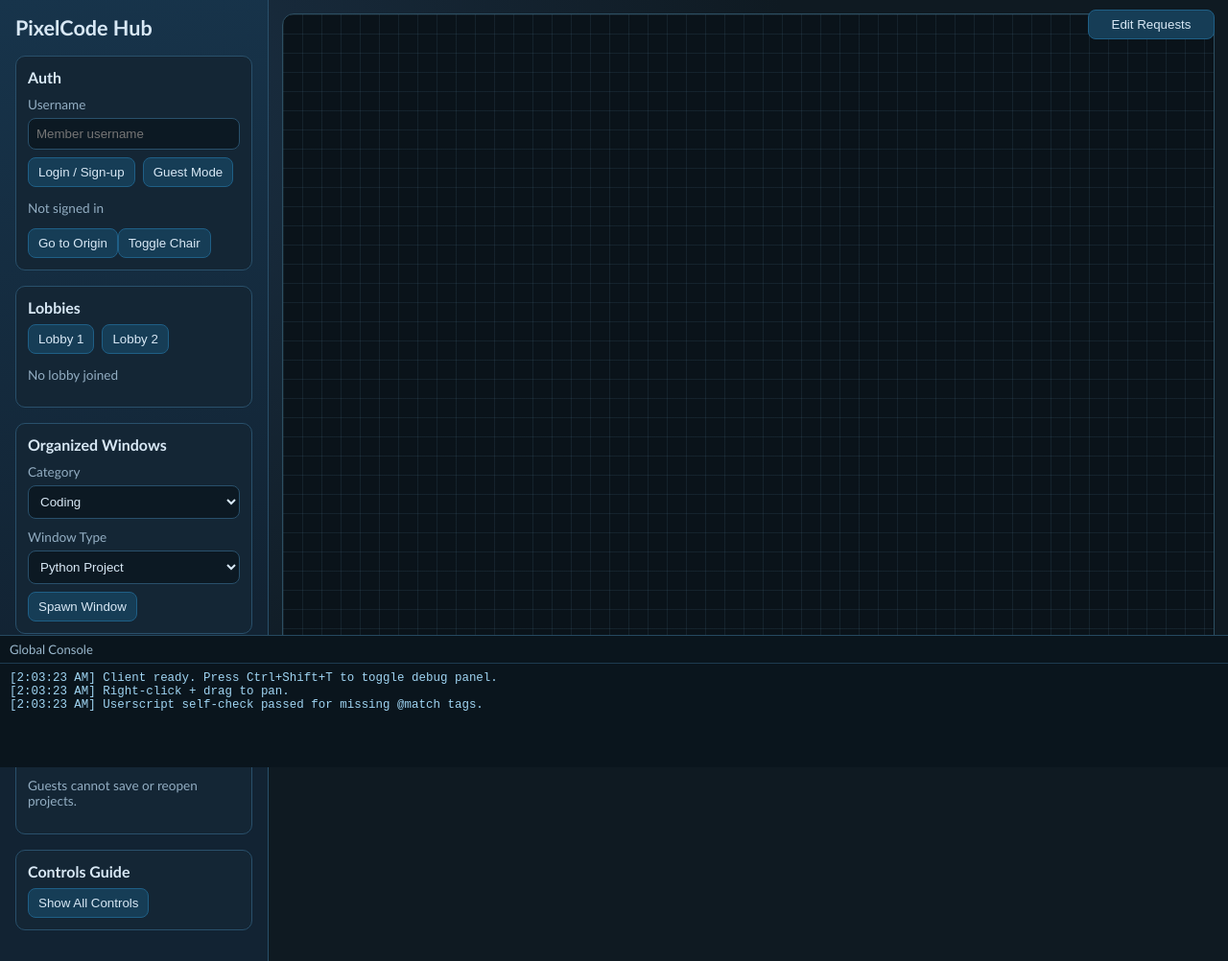
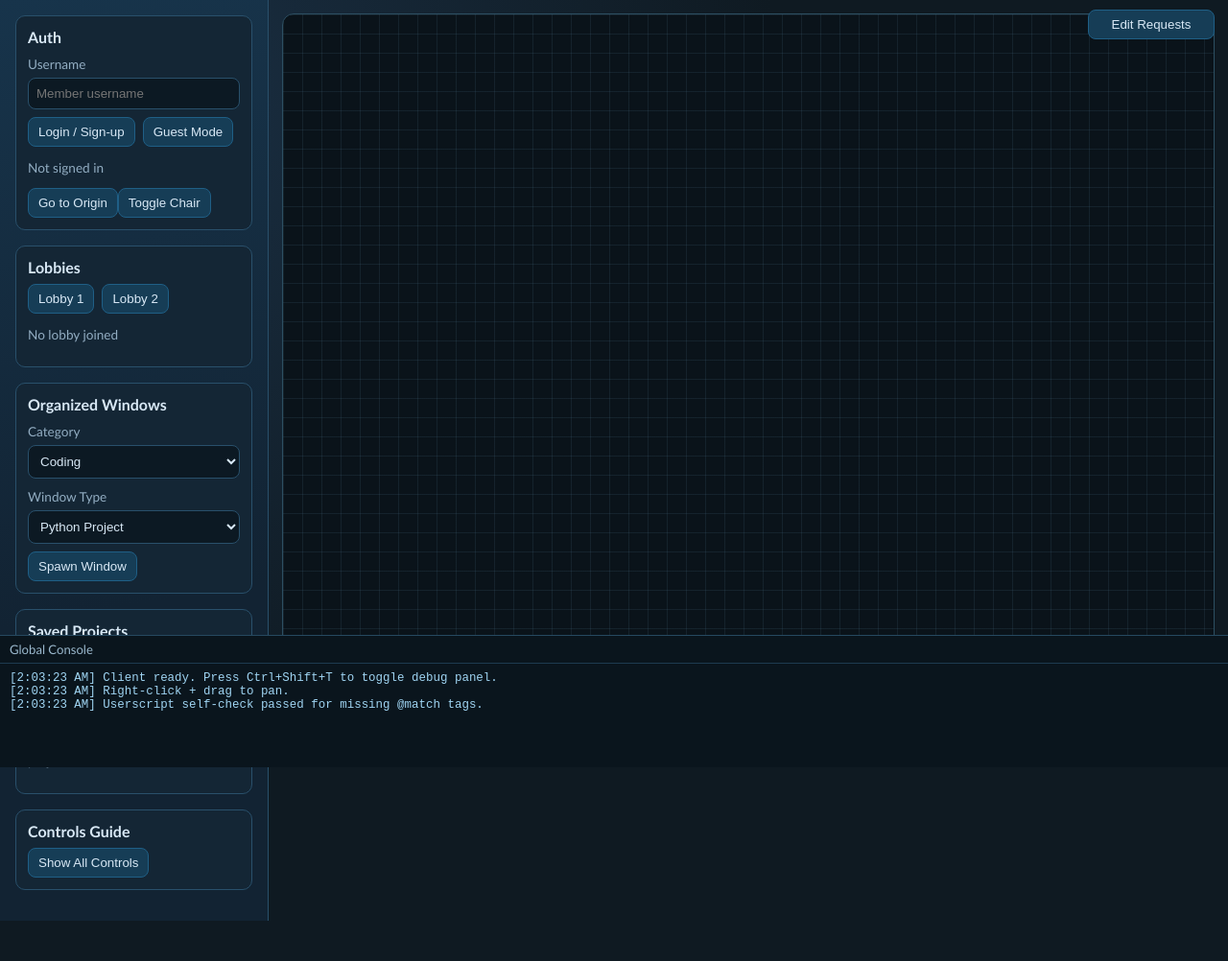
Before and after one commit to hoodlandon25/ai-coding, a website: page apps/pixelcode-hub/public/index.html in a window 1280 px wide. Shown: the top 1002 px of the page at 96% size. Drawn offline with nearby package versions, Linux system fonts and the light colour scheme.

Commit message:
UI cleanup: remove sidebar title and set tab title

```diff
--- a/apps/pixelcode-hub/public/index.html
+++ b/apps/pixelcode-hub/public/index.html
@@ -3,7 +3,7 @@
   <head>
     <meta charset="UTF-8" />
     <meta name="viewport" content="width=device-width, initial-scale=1.0" />
-    <title>PixelCode Hub - Full Build</title>
+    <title>PixelCode Hub</title>
     <link rel="icon" type="image/x-icon" href="./favicon.ico?v=2" />
     <link rel="shortcut icon" type="image/x-icon" href="./favicon.ico?v=2" />
     <link rel="icon" type="image/png" sizes="512x512" href="./favicon.png?v=2" />
@@ -13,7 +13,6 @@
   <body>
     <div class="app-shell">
       <aside class="left-panel">
-        <h1>PixelCode Hub</h1>
 
         <section class="panel-block" id="authPanel">
           <h2>Auth</h2>
```
